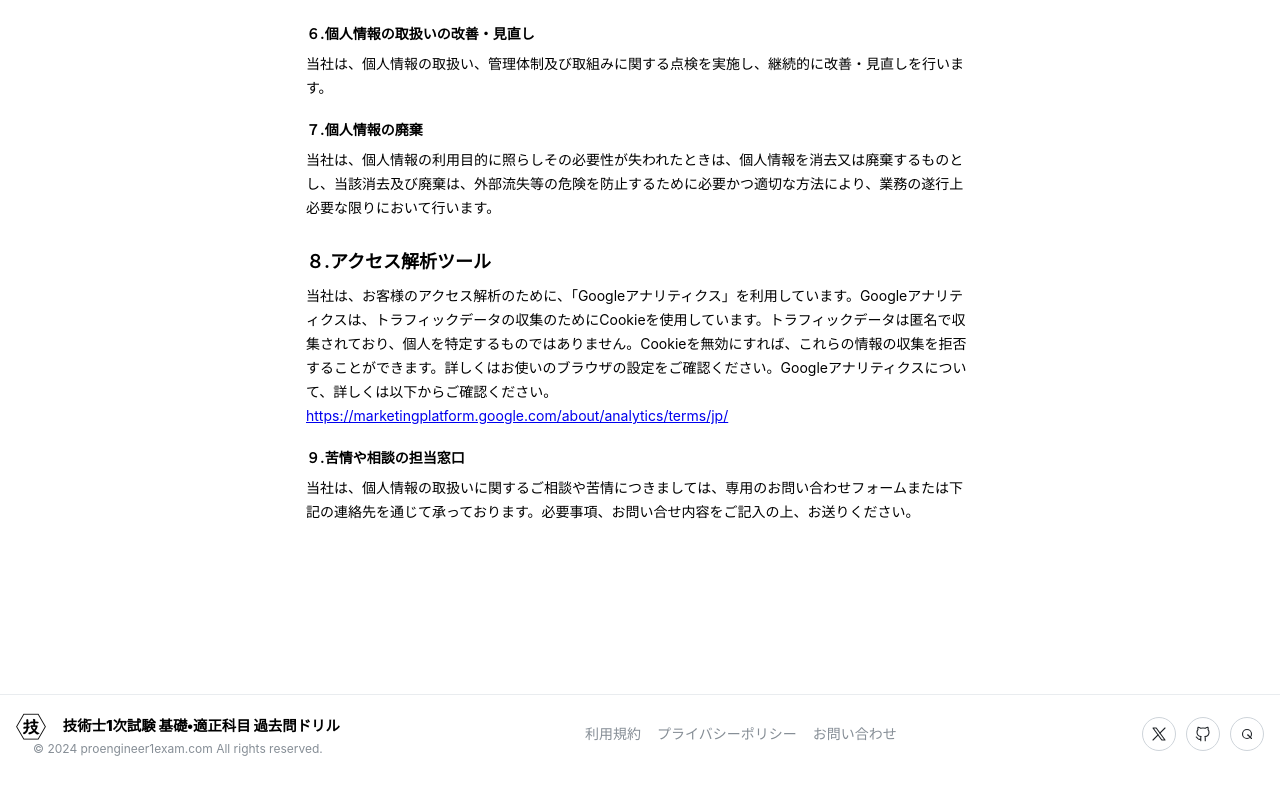
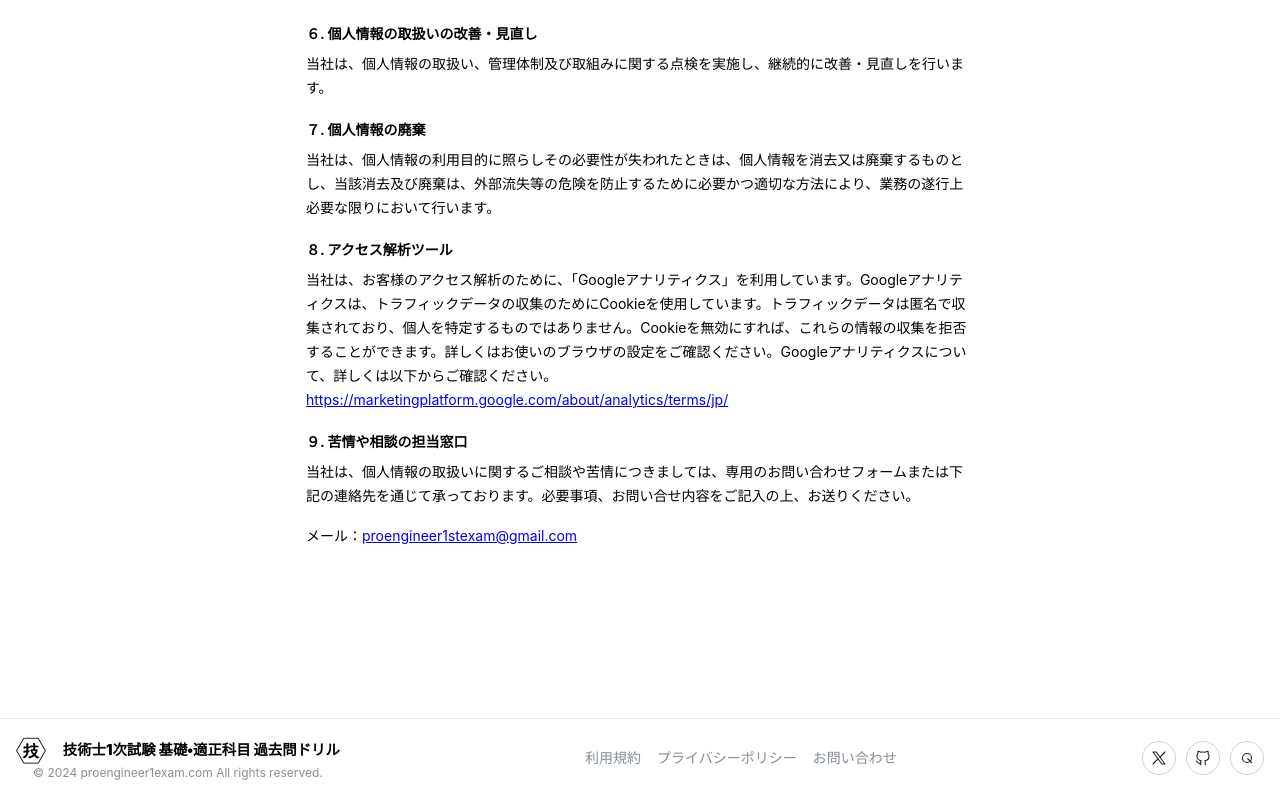
Before and after one commit to K-chan41/pro_engineer_1st_exam_app_front_end, a Next.js app: page /privacy-policy in a window 1280 px wide. Shown: the part 1540-2338 px from the top of the page. Before the commit the page ends 2314 px from the top, so only its background shows below. Built offline with nearby package versions, Linux system fonts and the light colour scheme.

Commit message:
add privacy-policy

```diff
--- a/src/app/privacy-policy/page.mdx
+++ b/src/app/privacy-policy/page.mdx
@@ -1,12 +1,12 @@
 ### プライバシーポリシー（または個人情報保護方針）
 
-#### 1.プライバシーポリシー（または個人情報保護方針）
+#### 1. プライバシーポリシー（または個人情報保護方針）
 当社は、当社が取得した個人情報の取扱いに関し、個人情報の保護に関する法律、個人情報保護に関するガイドライン等の指針、その他個人情報保護に関する関係法令を遵守します。
 
-#### ２.個人情報の安全管理
+#### ２. 個人情報の安全管理
 当社は、個人情報の保護に関して、組織的、物理的、人的、技術的に適切な対策を実施し、当社の取り扱う個人情報の漏えい、滅失又はき損の防止その他の個人情報の安全管理のために必要かつ適切な措置を講ずるものとします。
 
-#### ３.個人情報の取得等の遵守事項
+#### ３. 個人情報の取得等の遵守事項
 当社による個人情報の取得、利用、提供については、以下の事項を遵守します。
 
 **(1)個人情報の取得**
@@ -40,21 +40,23 @@
 
 なお、本人の求めによる個人情報の開示、訂正、追加若しくは削除又は利用目的の通知については、法令に従いこれを行うとともに、ご意見、ご相談に関して適切に対応します。
 
-#### 4 .個人情報の利用目的の変更
+#### 4. 個人情報の利用目的の変更
 当社は、前項で特定した利用目的は、予め本人の同意を得た場合を除くほかは、原則として変更しません。但し、変更前の利用目的と相当の関連性を有すると合理的に認められる範囲において、予め変更後の利用目的を公表の上で変更を行う場合はこの限りではありません。
 
-#### ５.個人情報の第三者提供
+#### ５. 個人情報の第三者提供
 当社は、個人情報の取扱いの全部又は一部を第三者に委託する場合、その適格性を十分に審査し、その取扱いを委託された個人情報の安全管理が図られるよう、委託を受けた者に対する必要かつ適切な監督を行うこととします。
 
-#### ６.個人情報の取扱いの改善・見直し
+#### ６. 個人情報の取扱いの改善・見直し
 当社は、個人情報の取扱い、管理体制及び取組みに関する点検を実施し、継続的に改善・見直しを行います。
 
-#### ７.個人情報の廃棄
+#### ７. 個人情報の廃棄
 当社は、個人情報の利用目的に照らしその必要性が失われたときは、個人情報を消去又は廃棄するものとし、当該消去及び廃棄は、外部流失等の危険を防止するために必要かつ適切な方法により、業務の遂行上必要な限りにおいて行います。
 
-### ８.アクセス解析ツール
+#### ８. アクセス解析ツール
 当社は、お客様のアクセス解析のために、「Googleアナリティクス」を利用しています。Googleアナリティクスは、トラフィックデータの収集のためにCookieを使用しています。トラフィックデータは匿名で収集されており、個人を特定するものではありません。Cookieを無効にすれば、これらの情報の収集を拒否することができます。詳しくはお使いのブラウザの設定をご確認ください。Googleアナリティクスについて、詳しくは以下からご確認ください。
 https://marketingplatform.google.com/about/analytics/terms/jp/
 
-#### ９.苦情や相談の担当窓口
+#### ９. 苦情や相談の担当窓口
 当社は、個人情報の取扱いに関するご相談や苦情につきましては、専用のお問い合わせフォームまたは下記の連絡先を通じて承っております。必要事項、お問い合せ内容をご記入の上、お送りください。
+
+メール：proengineer1stexam@gmail.com
```
